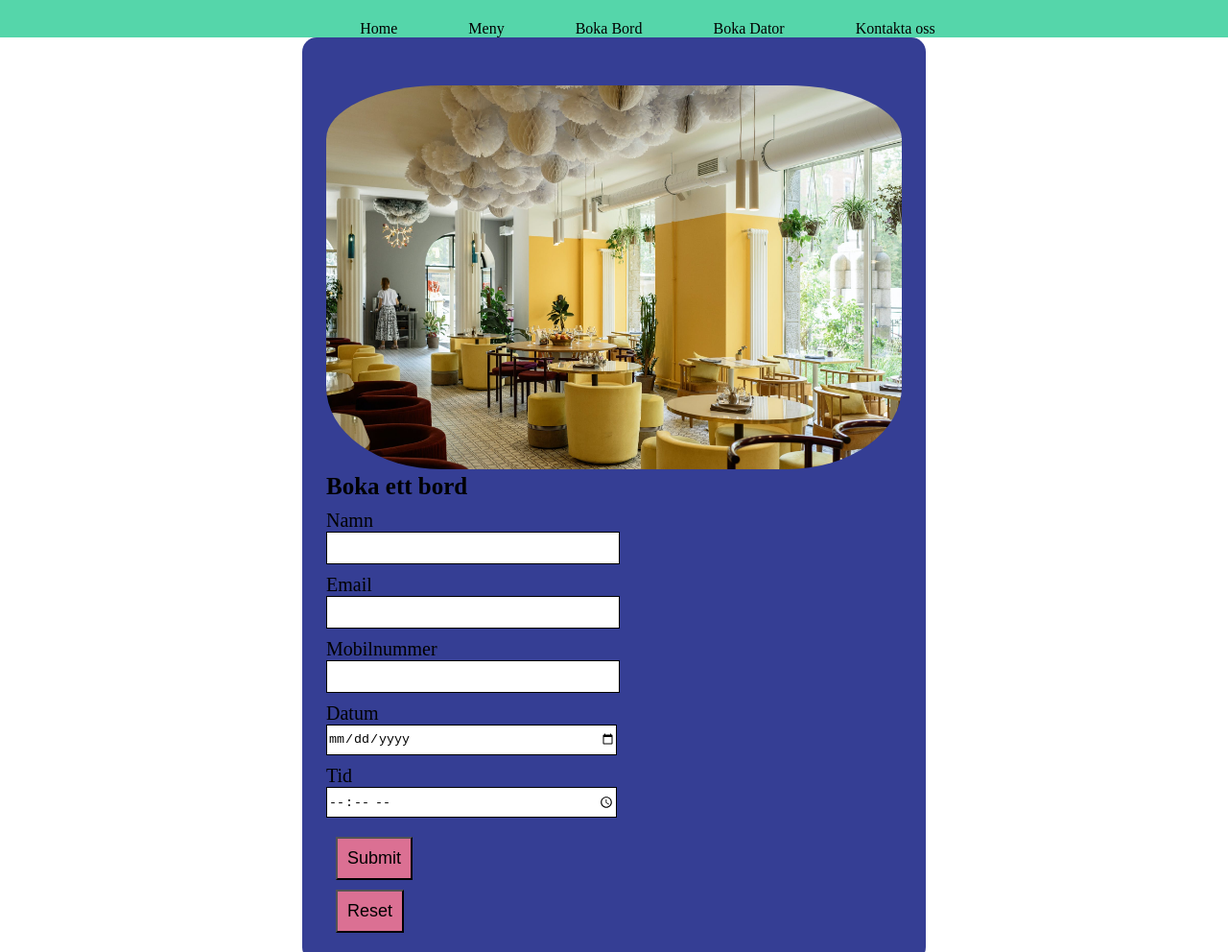
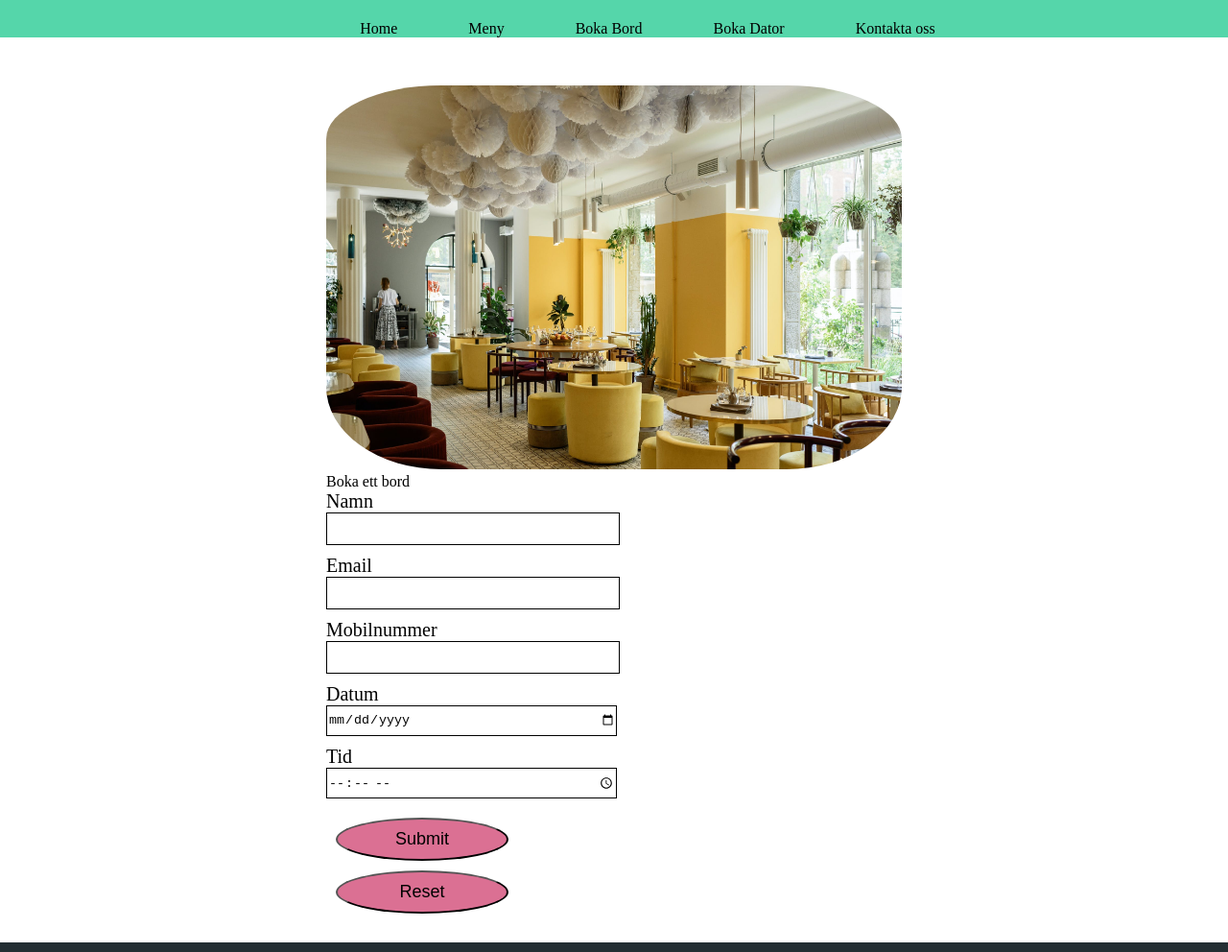
Before and after one commit to jhdev3/manaBar, a plain HTML site: page SubPages/Bokabord.html in a window 1280 px wide. Shown: the top 992 px of the page at 96% size. Drawn offline with Linux system fonts and the light colour scheme.

Commit message:
New bookings

```diff
--- a/SubPages/Bokabord.html
+++ b/SubPages/Bokabord.html
@@ -23,7 +23,7 @@
 
     <div class="grid_container">
         <div class="grid-col-test2">
-            <div class="grid_container-form">
+            <div class="grid_container-boka">
                 <div class="grid-col-test2">
                     <img class="booking-img" src="../images/bord.jpeg">
                <!-- <img class="table-img" src="../images/bord.jpeg"> -->
--- a/css/mbMain.css
+++ b/css/mbMain.css
@@ -50,13 +50,13 @@ h3{
     border-radius: 20%;
     padding-top: 30px;
 }
-.grid_container-form {
+.grid_container-boka {
     max-width: 600px;
     width: 100%;
-    background: rgb(53, 62, 148);
     padding: 20px 25px;
     border-radius: 15px;
 }
+
 .grid_container-form .title {
     padding-bottom: 10px;
     font-size: 25px;
@@ -82,6 +82,9 @@ form .button{
     font-size: large;
     padding: 10px;
     display: block;
+    width: 30%;
+    border-radius: 50%;
+
 }
 
 
```
Also changed, not shown: SubPages/Bokadator.html (+1 -1 lines).
